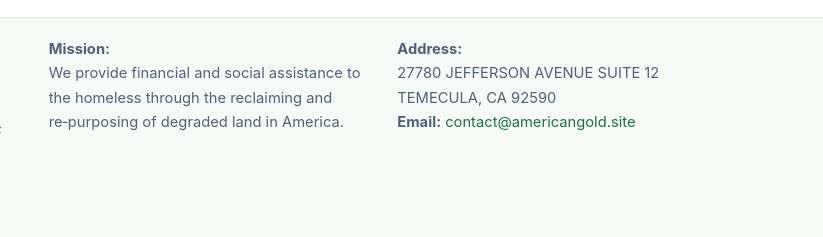
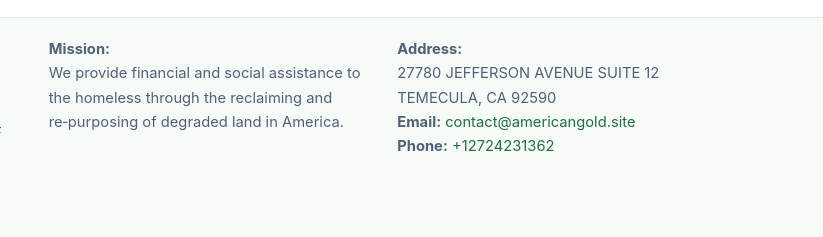
Before and after one commit to thuanbg111/american-gold-star-mothers-inc-inland-empire-0188, a plain HTML site: page index.html in a window 1280 px wide. Shown: the part 1540-1777 px from the top of the page, 457-1280 px from the left. Drawn offline with Linux system fonts and the light colour scheme.

Commit message:
Update index.html

```diff
--- a/index.html
+++ b/index.html
@@ -50,7 +50,7 @@ TEMECULA, CA 92590">
   <div><div class="small"><strong>Mission:</strong><br>We provide financial and social assistance to the homeless through the reclaiming and re‑purposing of degraded land in America.</div></div>
   <div><div class="small"><strong>Address:</strong><br>27780 JEFFERSON AVENUE SUITE 12
 TEMECULA, CA 92590<br>
-    <strong>Email:</strong> <a href="mailto:contact@americangold.site">contact@americangold.site</a><br><strong>
+    <strong>Email:</strong> <a href="mailto:contact@americangold.site">contact@americangold.site</a><br><strong>Phone:</strong> <a href="tel:+12724231362">+12724231362</a></div></div>
 </div></footer>
 <script>
   const b=document.querySelector('.menu-toggle'), l=document.querySelector('.links');
```
